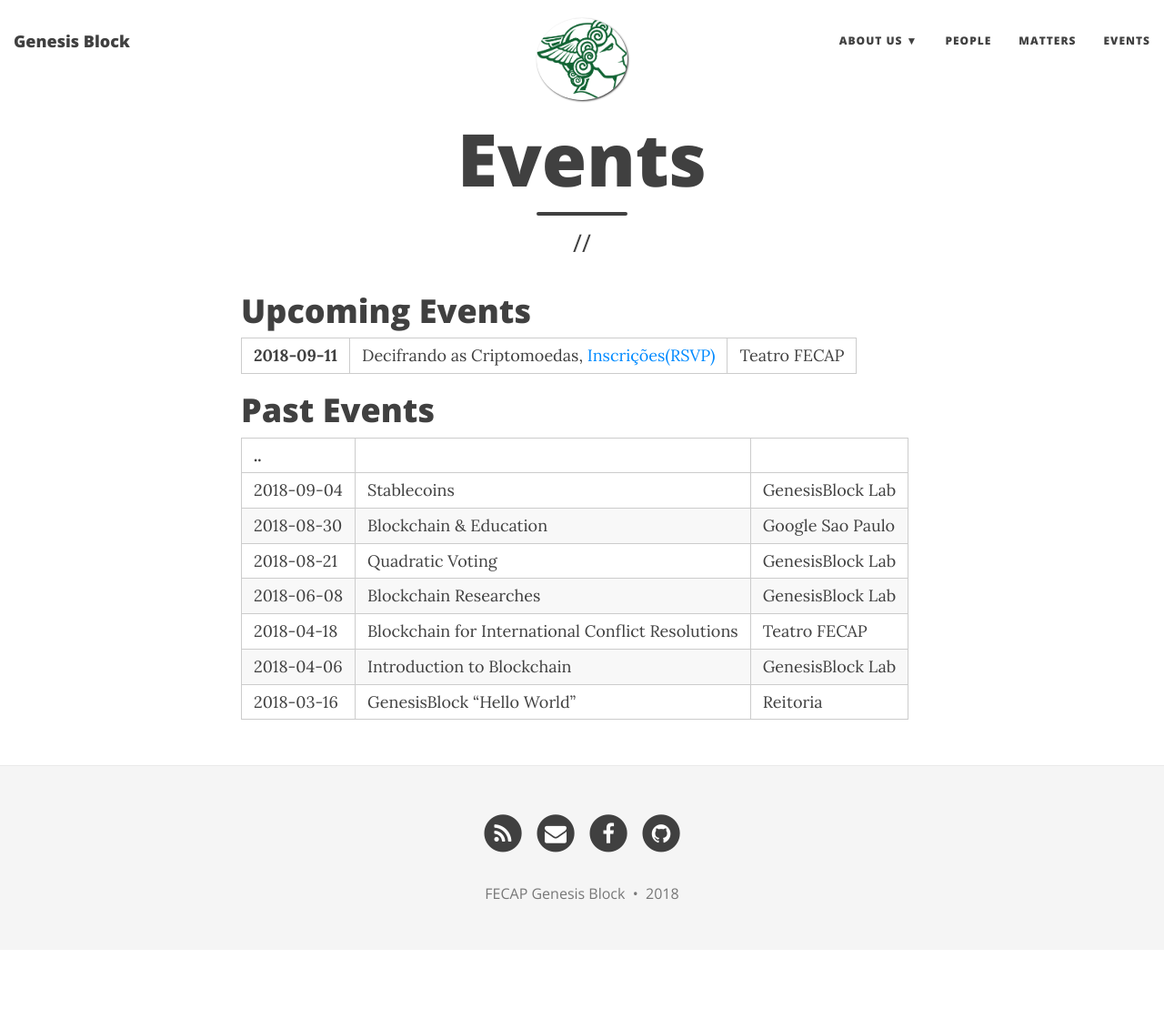
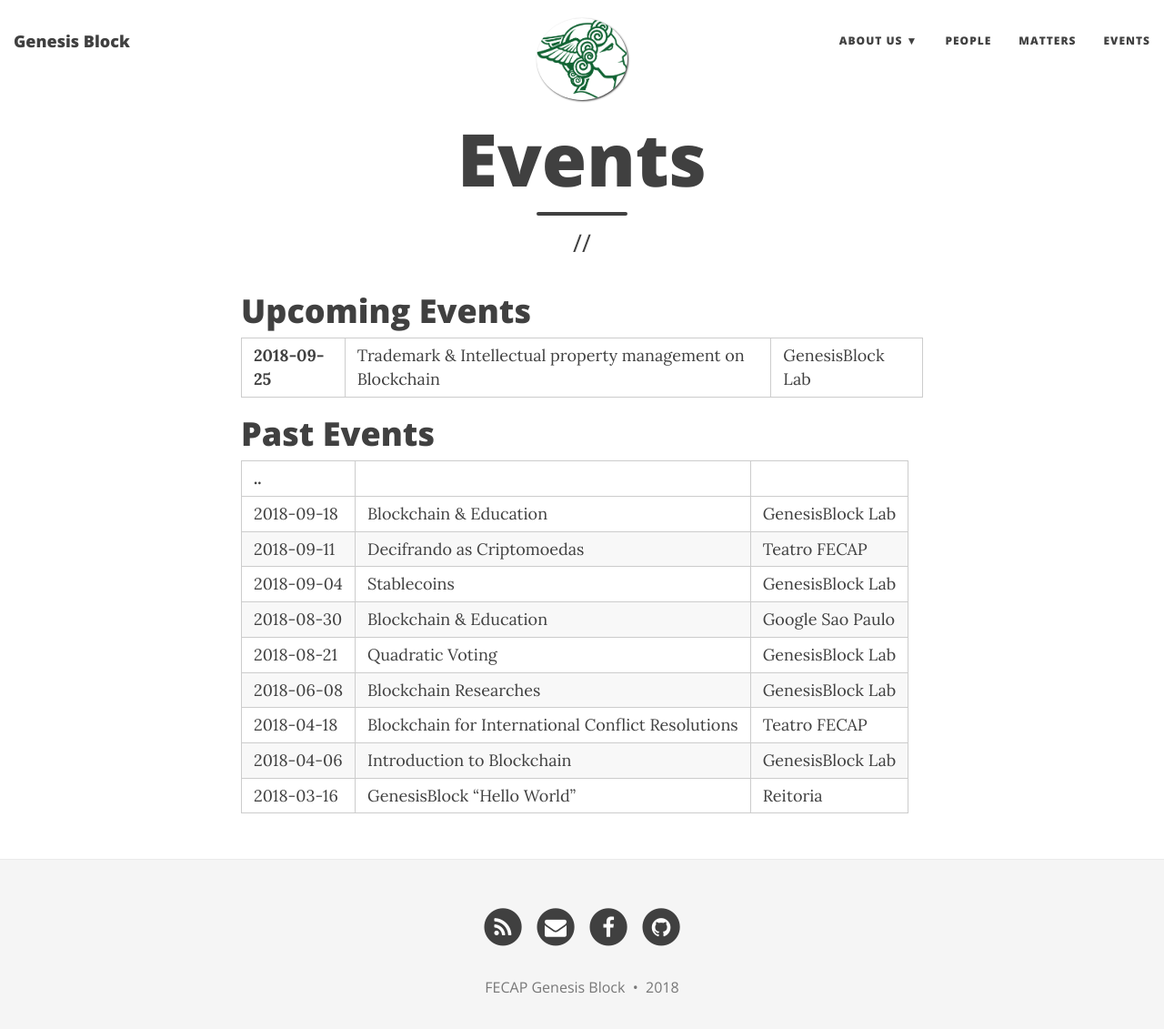
Before and after one commit to fecap/GenesisBlock, a Jekyll site: the page built from _pages/events.md, in a window 1280 px wide and 1147 px high. Shown: the top 1131 px of the window at 91% size. Built offline with Jekyll 4.4.1, drawn with Linux system fonts in a browser that asks for light colours; nearby versions of some CDN libraries.

Commit message:
Update events.md

```diff
--- a/_pages/events.md
+++ b/_pages/events.md
@@ -8,12 +8,14 @@
 # Upcoming Events
 
 ----- | ----- | ----- |
-**2018-09-11** | Decifrando as Criptomoedas, [Inscrições(RSVP)](https://goo.gl/forms/GEhQSkN4yO1jW4dk1) | Teatro FECAP
+**2018-09-25** | Trademark & Intellectual property management on Blockchain | GenesisBlock Lab
 
 # Past Events
 
 ..|
 ----- | ----- | ----- |
+2018-09-18 | Blockchain & Education | GenesisBlock Lab
+2018-09-11 | Decifrando as Criptomoedas | Teatro FECAP
 2018-09-04 | Stablecoins | GenesisBlock Lab
 2018-08-30 | Blockchain & Education | Google Sao Paulo
 2018-08-21 | Quadratic Voting | GenesisBlock Lab
```
